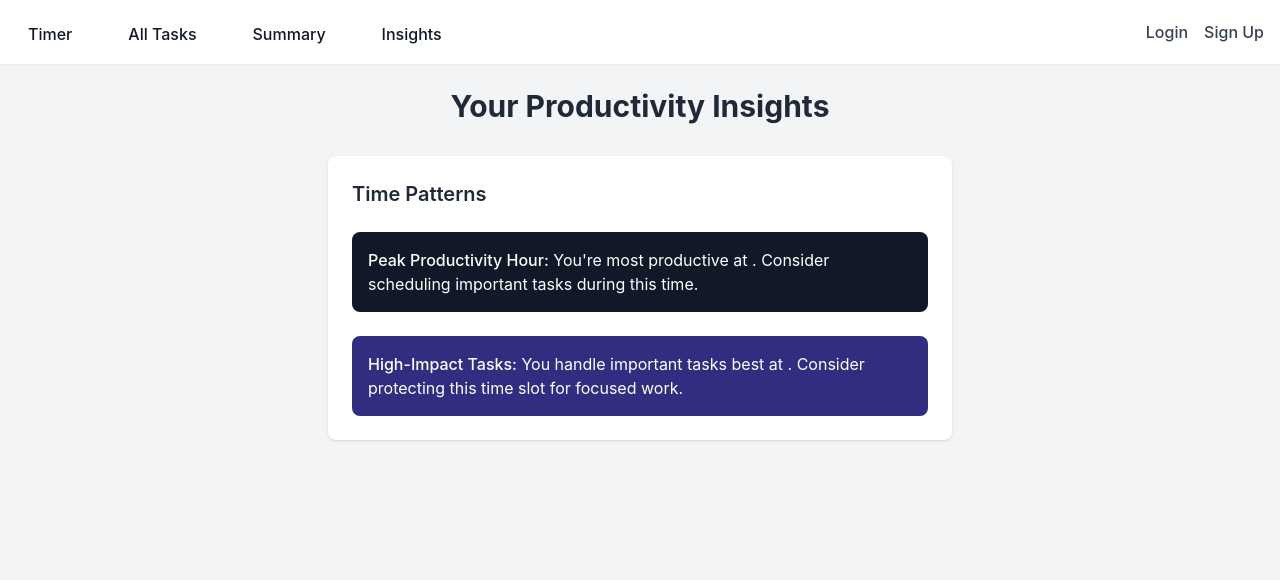
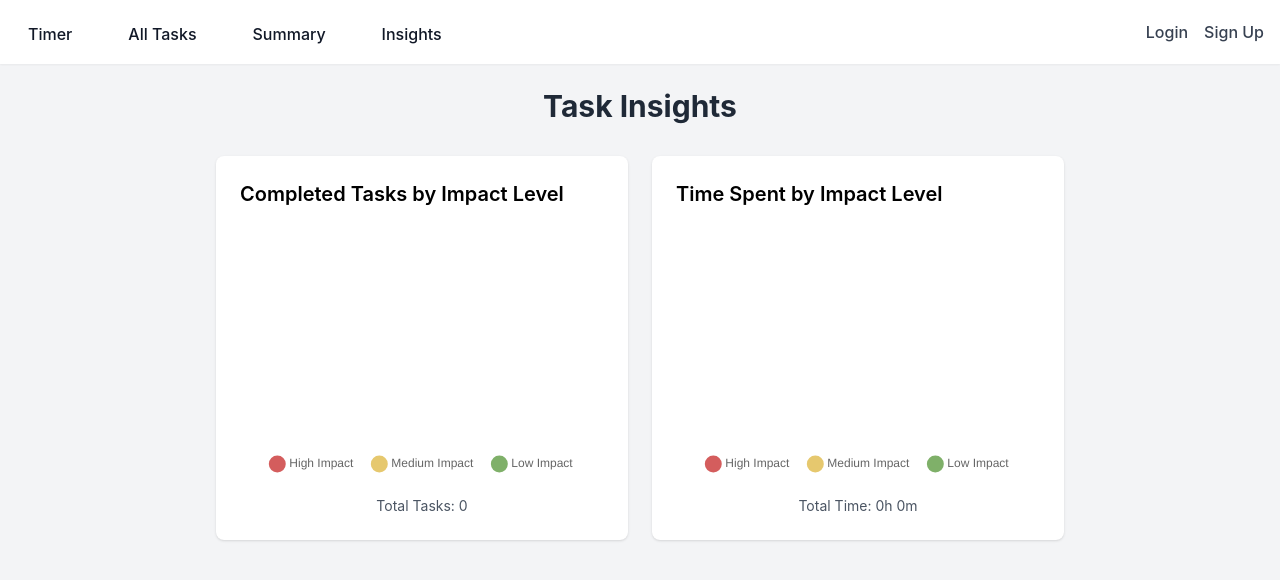
Before and after one commit to evelynso2024/TimeWell, a React (Create React App) app: page /insights in a window 1280 px wide. Shown: the top 580 px of the page. Built offline with nearby package versions, Linux system fonts and the light colour scheme; no server answers; the HTML template or start-up script is replaced by a standard one.

Commit message:
Update Insights.js

```diff
--- a/src/components/Insights.js
+++ b/src/components/Insights.js
@@ -1,71 +1,145 @@
 import React, { useState, useEffect } from 'react';
+import { Chart as ChartJS, ArcElement, Tooltip, Legend } from 'chart.js';
+import { Pie } from 'react-chartjs-2';
 
-function Summary() {
-  const [insights, setInsights] = useState({
-    mostProductiveHour: '',
-    highLeverageTime: ''
-  });
+ChartJS.register(ArcElement, Tooltip, Legend);
+
+function Insights() {
+  const [highTotal, setHighTotal] = useState(0);
+  const [mediumTotal, setMediumTotal] = useState(0);
+  const [lowTotal, setLowTotal] = useState(0);
+  const [highTimeTotal, setHighTimeTotal] = useState(0);
+  const [mediumTimeTotal, setMediumTimeTotal] = useState(0);
+  const [lowTimeTotal, setLowTimeTotal] = useState(0);
 
   useEffect(() => {
-    analyzeProductivity();
+    calculateTotals();
   }, []);
 
-  const analyzeProductivity = () => {
+  const calculateTotals = () => {
     const allTasks = JSON.parse(localStorage.getItem('allTasks') || '[]');
-    if (allTasks.length === 0) return;
+    let high = 0;
+    let medium = 0;
+    let low = 0;
+    let highTime = 0;
+    let mediumTime = 0;
+    let lowTime = 0;
 
-    // Analyze hours
-    const hourCounts = {};
     allTasks.forEach(task => {
-      const hour = new Date(task.startTime || task.timestamp).getHours();
-      hourCounts[hour] = (hourCounts[hour] || 0) + 1;
+      if (task.completed) {
+        switch (task.leverage) {
+          case 'High':
+            high++;
+            highTime += task.duration || 0;
+            break;
+          case 'Medium':
+            medium++;
+            mediumTime += task.duration || 0;
+            break;
+          case 'Low':
+            low++;
+            lowTime += task.duration || 0;
+            break;
+          default:
+            break;
+        }
+      }
     });
 
-    // Analyze high leverage tasks
-    const highLeverageTasks = allTasks.filter(task => task.leverage === 'High');
-    const highLeverageHours = {};
-    highLeverageTasks.forEach(task => {
-      const hour = new Date(task.startTime || task.timestamp).getHours();
-      highLeverageHours[hour] = (highLeverageHours[hour] || 0) + 1;
-    });
-
-    setInsights({
-      mostProductiveHour: formatHour(parseInt(Object.keys(hourCounts).reduce((a, b) =>
-        hourCounts[a] > hourCounts[b] ? a : b
-      ))),
-      highLeverageTime: highLeverageTasks.length > 0 ? formatHour(parseInt(Object.keys(highLeverageHours).reduce((a, b) =>
-        highLeverageHours[a] > highLeverageHours[b] ? a : b
-      ))) : 'Not enough data'
-    });
+    setHighTotal(high);
+    setMediumTotal(medium);
+    setLowTotal(low);
+    setHighTimeTotal(highTime);
+    setMediumTimeTotal(mediumTime);
+    setLowTimeTotal(lowTime);
   };
 
-  const formatHour = (hour) => {
-    const ampm = hour >= 12 ? 'PM' : 'AM';
-    const hour12 = hour % 12 || 12;
-    return `${hour12}${ampm}`;
+  const chartData = {
+    labels: ['High Impact', 'Medium Impact', 'Low Impact'],
+    datasets: [{
+      data: [highTotal, mediumTotal, lowTotal],
+      backgroundColor: ['#d45d5d', '#e6c86e', '#7fb069'],  // muted red, yellow, green
+      borderWidth: 0
+    }]
+  };
+
+  const timeChartData = {
+    labels: ['High Impact', 'Medium Impact', 'Low Impact'],
+    datasets: [{
+      data: [highTimeTotal, mediumTimeTotal, lowTimeTotal],
+      backgroundColor: ['#d45d5d', '#e6c86e', '#7fb069'],  // muted red, yellow, green
+      borderWidth: 0
+    }]
+  };
+
+  const formatTime = (minutes) => {
+    const hours = Math.floor(minutes / 60);
+    const mins = minutes % 60;
+    return `${hours}h ${mins}m`;
   };
 
   return (
-    <div className="max-w-2xl mx-auto p-6">
+    <div className="max-w-4xl mx-auto p-6">
       <div className="text-center mb-8">
-        <h1 className="text-3xl font-bold text-gray-800">Your Productivity Insights</h1>
+        <h1 className="text-3xl font-bold text-gray-800">Task Insights</h1>
       </div>
 
-      <div className="bg-white rounded-lg shadow p-6">
-        <h2 className="text-xl font-semibold mb-6 text-gray-800">Time Patterns</h2>
-        <div className="space-y-6">
-          <div className="bg-gray-900 p-4 rounded-lg">
-            <p className="text-white">
-              <span className="font-medium">Peak Productivity Hour:</span> You're most productive at {insights.mostProductiveHour}.
-              Consider scheduling important tasks during this time.
-            </p>
+      <div className="grid grid-cols-1 md:grid-cols-2 gap-6">
+        {/* Tasks by Impact Level */}
+        <div className="bg-white rounded-lg shadow p-6">
+          <h2 className="text-xl font-semibold mb-4">Completed Tasks by Impact Level</h2>
+          <div className="h-64">
+            <Pie
+              data={chartData}
+              options={{
+                responsive: true,
+                maintainAspectRatio: false,
+                plugins: {
+                  legend: {
+                    position: 'bottom',
+                    labels: {
+                      usePointStyle: true,
+                      padding: 20,
+                      font: {
+                        size: 12
+                      }
+                    }
+                  }
+                }
+              }}
+            />
           </div>
+          <div className="mt-4 text-center text-sm text-gray-600">
+            Total Tasks: {highTotal + mediumTotal + lowTotal}
+          </div>
+        </div>
 
-          <div className="bg-indigo-900 p-4 rounded-lg">
-            <p className="text-white">
-              <span className="font-medium">High-Impact Tasks:</span> You handle important tasks best at {insights.highLeverageTime}.
-              Consider protecting this time slot for focused work.
-            </p>
+        {/* Time Spent by Impact Level */}
+        <div className="bg-white rounded-lg shadow p-6">
+          <h2 className="text-xl font-semibold mb-4">Time Spent by Impact Level</h2>
+          <div className="h-64">
+            <Pie
+              data={timeChartData}
+              options={{
+                responsive: true,
+                maintainAspectRatio: false,
+                plugins: {
+                  legend: {
+                    position: 'bottom',
+                    labels: {
+                      usePointStyle: true,
+                      padding: 20,
+                      font: {
+                        size: 12
+                      }
+                    }
+                  }
+                }
+              }}
+            />
+          </div>
+          <div className="mt-4 text-center text-sm text-gray-600">
+            Total Time: {formatTime(highTimeTotal + mediumTimeTotal + lowTimeTotal)}
           </div>
         </div>
       </div>
@@ -73,4 +147,4 @@ function Summary() {
   );
 }
 
-export default Summary;
+export default Insights;
```
